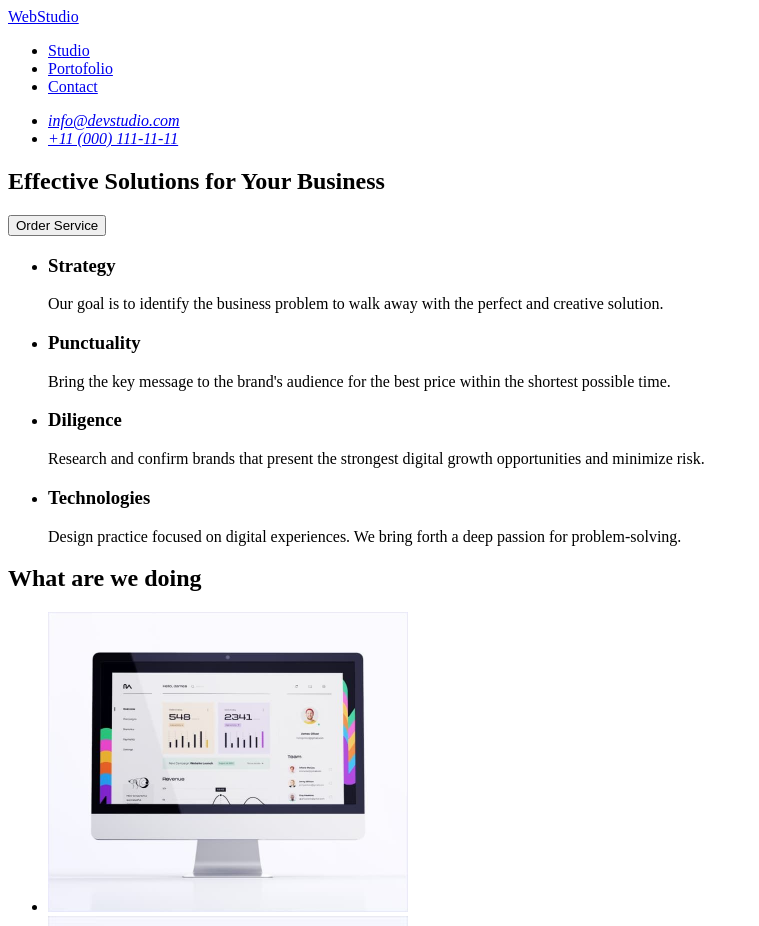
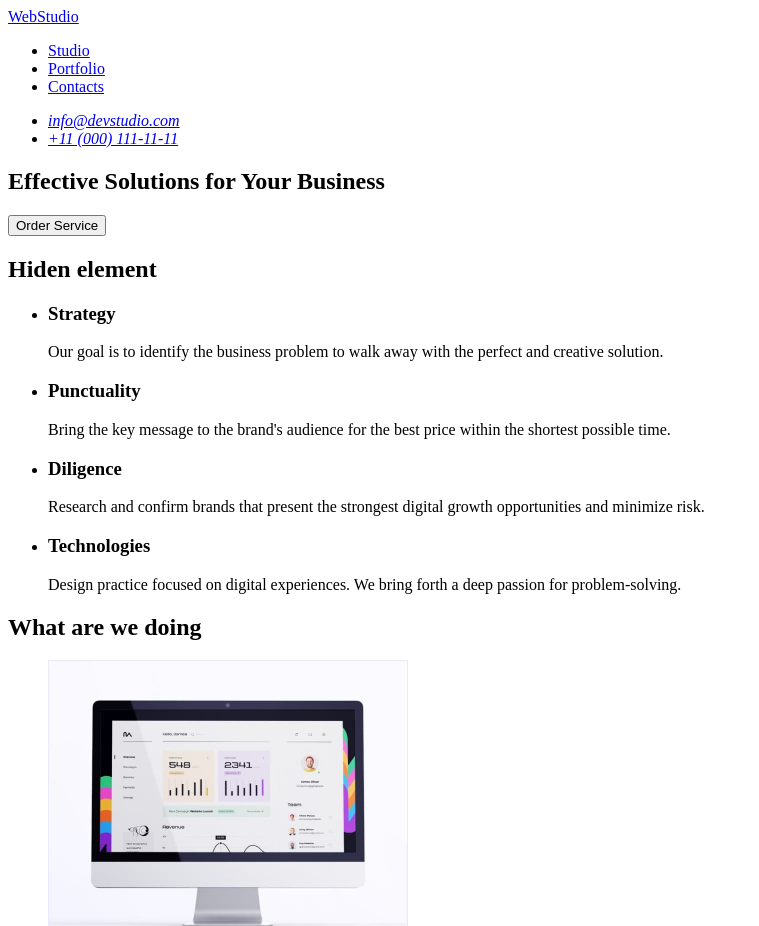
Before and after one commit to nata87/goit-markup-hw-01, a plain HTML site: page index.html in a window 1280 px wide. Shown: the top 926 px of the page, without its empty margins (0-759 px from the left). Drawn offline with Linux system fonts and the light colour scheme.

Commit message:
hopefully last changes

```diff
--- a/index.html
+++ b/index.html
@@ -11,8 +11,8 @@
       <a href="./index.html">WebStudio</a>
         <ul>
           <li><a href="#Studio">Studio</a></li>
-          <li><a href="#Portofolio">Portofolio</a></li>
-          <li><a href="#Contacts">Contact</a></li>
+          <li><a href="#Portofolio">Portfolio</a></li>
+          <li><a href="#Contacts">Contacts</a></li>
         </ul>
       </nav>
       <address>
@@ -34,6 +34,7 @@
       </section>
       <!--Section 2-->
       <section>
+        <h2>Hiden element</h2>
         <ul>
           <li>
             <h3>Strategy</h3>
@@ -145,7 +146,7 @@
     </section>
     </main>
     <footer>
-      <a href="./index.html"><span>WEB</span>STUDIO</a>
+      <a href="./index.html">WebStudio</a>
       <p>
         Increase the flow of customers and sales for your business with digital
         marketing & growth solutions.
```
